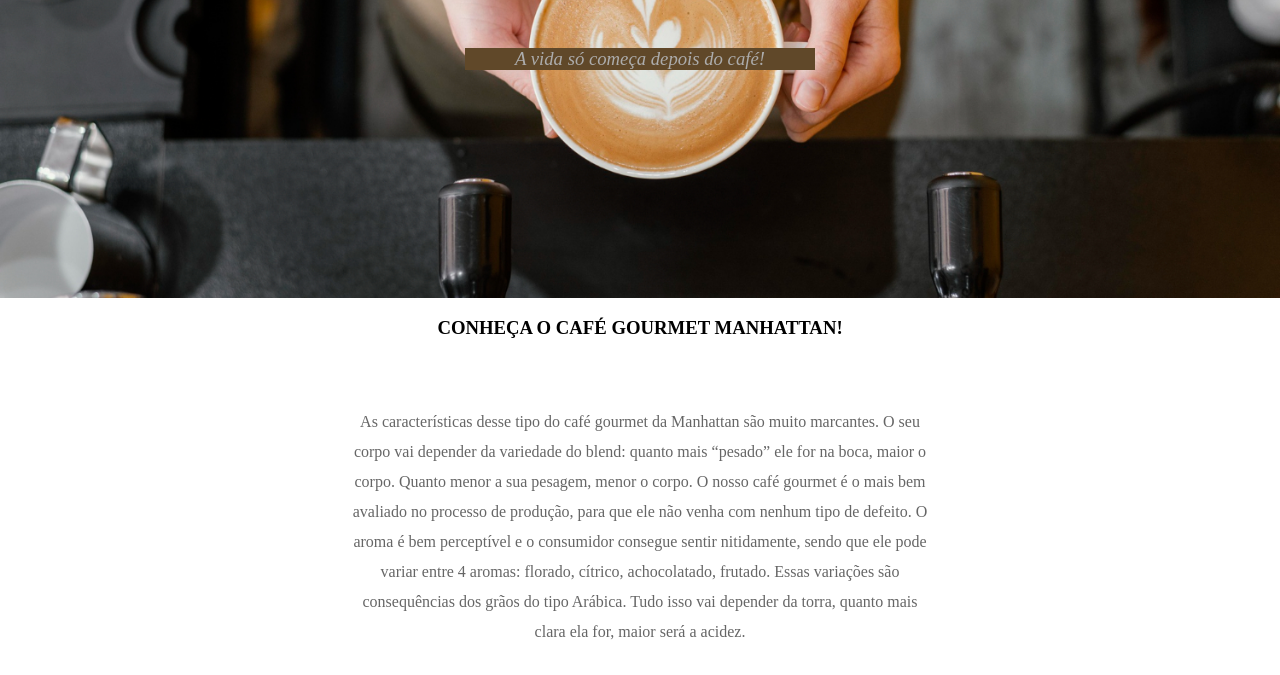
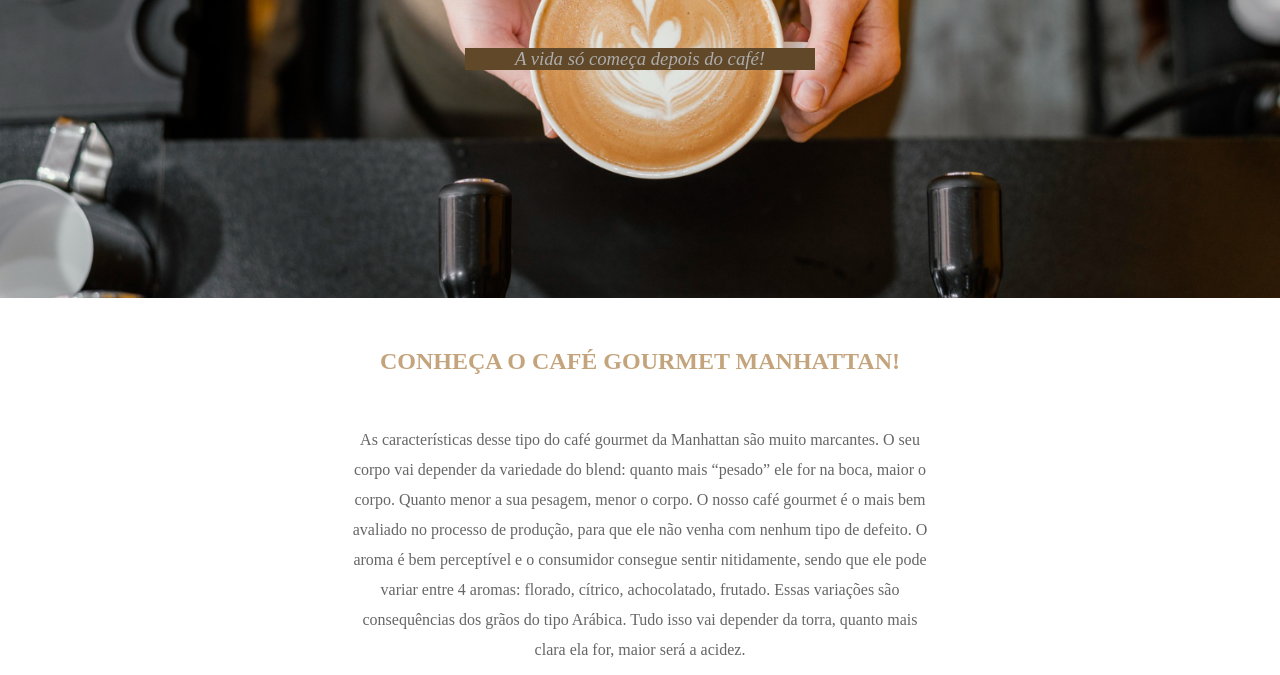
Before and after one commit to MezameruT/projeto-cafeteria, a plain HTML site: page index.html in a window 1280 px wide. Shown: the part 2596-3271 px from the top of the page. Drawn offline with Linux system fonts and the light colour scheme; a web font is replaced by a local one.

Commit message:
Add files via upload

```diff
--- a/index.html
+++ b/index.html
@@ -68,7 +68,7 @@
             </div>
 
             <div class="texto">
-                <h3>CONHEÇA O CAFÉ GOURMET MANHATTAN!</h3>
+                <h2>CONHEÇA O CAFÉ GOURMET MANHATTAN!</h2>
                 <p>
                     As características desse tipo do café gourmet da Manhattan são muito
                     marcantes. O seu corpo vai depender da variedade do blend: quanto mais
```
